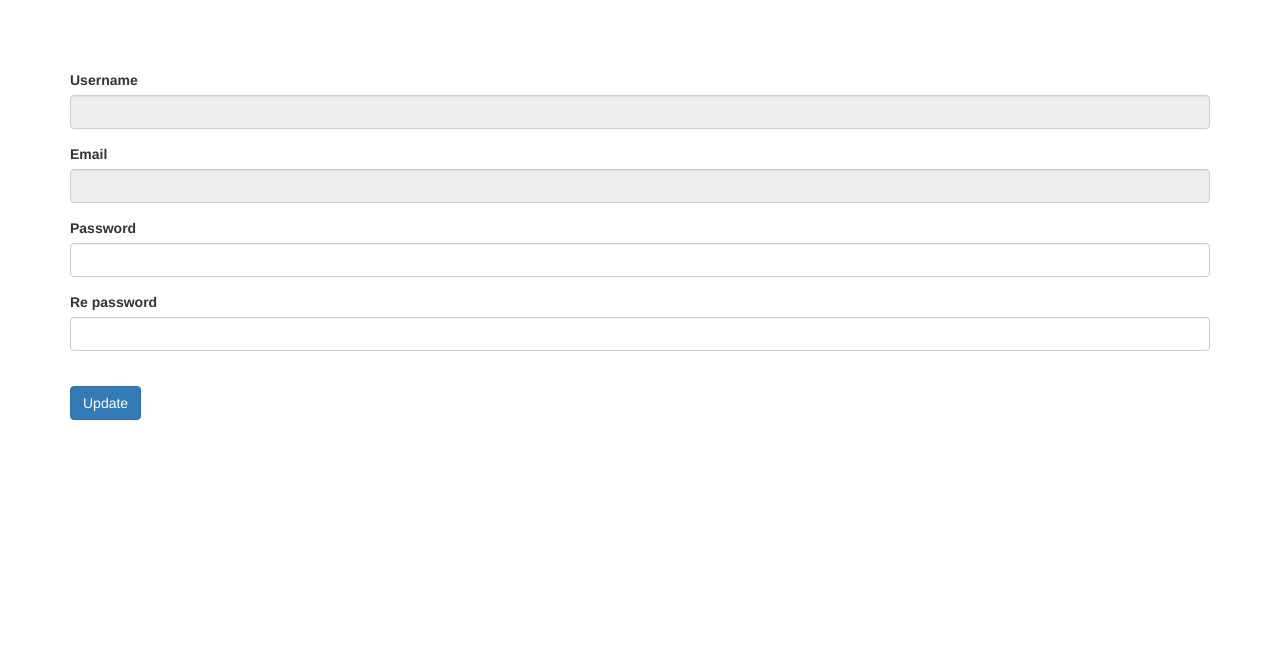
After one commit to hasiholandd/siadel, a Yii app: template views/tr-user/gantipassword.php in a window 1280 px wide. The commit adds this page. Shown: the top 660 px of the page. Run offline with PHP 8.4 and a stand-in for Yii, Linux system fonts and the light colour scheme; the template is opened without the code that fills it, so the values that code supplies are empty; form fields are guessed from the names that the template uses; some libraries are stand-ins or nearby versions.

Commit message:
Tambah fungsi ubah password

```diff
--- a/controllers/TrAnggotaController.php
+++ b/controllers/TrAnggotaController.php
@@ -175,7 +175,6 @@ class TrAnggotaController extends Controller
     public function actionUpdatedatadiri()
     {
         $session = Yii::$app->session;
-        //$model = $this->findModel($session->get('id_user'));
         $model = $this->findModel($session->get('id_user'));
 
         $optionPekerjaan = ArrayHelper::map(MsPekerjaan::find()->all(), 'id', 'nama_pekerjaan');
--- a/views/layouts/main.php
+++ b/views/layouts/main.php
@@ -116,7 +116,7 @@ AppAsset::register($this);
                          '<li class="divider"></li>',
                          ['label' => 'Manajemen Data User', 'url' => ['/tr-user/manajemenuser']],
                          '<li class="divider"></li>',
-                         ['label' => 'Ubah Password', 'url' => ['/tr-report-pemasukan']],
+                         ['label' => 'Ubah Password', 'url' => ['/tr-user/gantipassword']],
                     ],
                 ],
 
--- /dev/null
+++ b/views/tr-user/gantipassword.php
@@ -0,0 +1,57 @@
+<?php
+
+use yii\helpers\Html;
+use yii\widgets\ActiveForm;
+
+/* @var $this yii\web\View */
+/* @var $model app\models\TrUser */
+/* @var $form yii\widgets\ActiveForm */
+?>
+<script src="https://ajax.googleapis.com/ajax/libs/jquery/3.2.1/jquery.min.js"></script>
+
+<div class="tr-user-form">
+
+    <?php $form = ActiveForm::begin(); ?>
+
+    <?= $form->field($model, 'username')->textInput(['maxlength' => true,'readonly'=>true]) ?>
+
+    <?= $form->field($model, 'email')->textInput(['maxlength' => true,'readonly'=>true]) ?>
+
+    <?= $form->field($model, 'password')->passwordInput() ?>
+
+    <?= $form->field($model, 're_password')->passwordInput() ?>
+
+    <label id="labelnotifikasi" class="control-label" for="truser-password"></label>
+
+    <div class="form-group">
+        <?= Html::submitButton($model->isNewRecord ? 'Create' : 'Update', ['class' => $model->isNewRecord ? 'btn btn-success' : 'btn btn-primary','id' => 'btnSubmitUbahPassword']) ?>
+    </div>
+
+    <?php ActiveForm::end(); ?>
+
+</div>
+<script type="text/javascript">
+$(document).ready(function() {
+    function checkPasswordMatch() {
+        var password = $("#truser-password").val();
+        var confirmPassword = $("#truser-re_password").val();
+
+        $("#labelnotifikasi").html("");
+        if (password != confirmPassword){
+            $("#labelnotifikasi").append("<b><font color=\"red\">Password do not match!</b></font>");
+            $(':input[type="submit"]').prop('disabled', true);
+            console.log("Passwords not match!");
+        }
+        else{
+            $("#labelnotifikasi").append("<b><font color=\"green\">Password match.</font></b>");
+            $(':input[type="submit"]').prop('disabled', false);
+            console.log("Passwords match!");
+        }
+    }
+
+    $(document).ready(function () {
+       $(':input[type="submit"]').prop('disabled', true);
+       $("#truser-re_password").change(checkPasswordMatch);
+    });
+});
+</script>
```
Also changed, not shown: controllers/TrUserController.php (+22 -34 lines), models/TrUser.php (+5 -3 lines).
